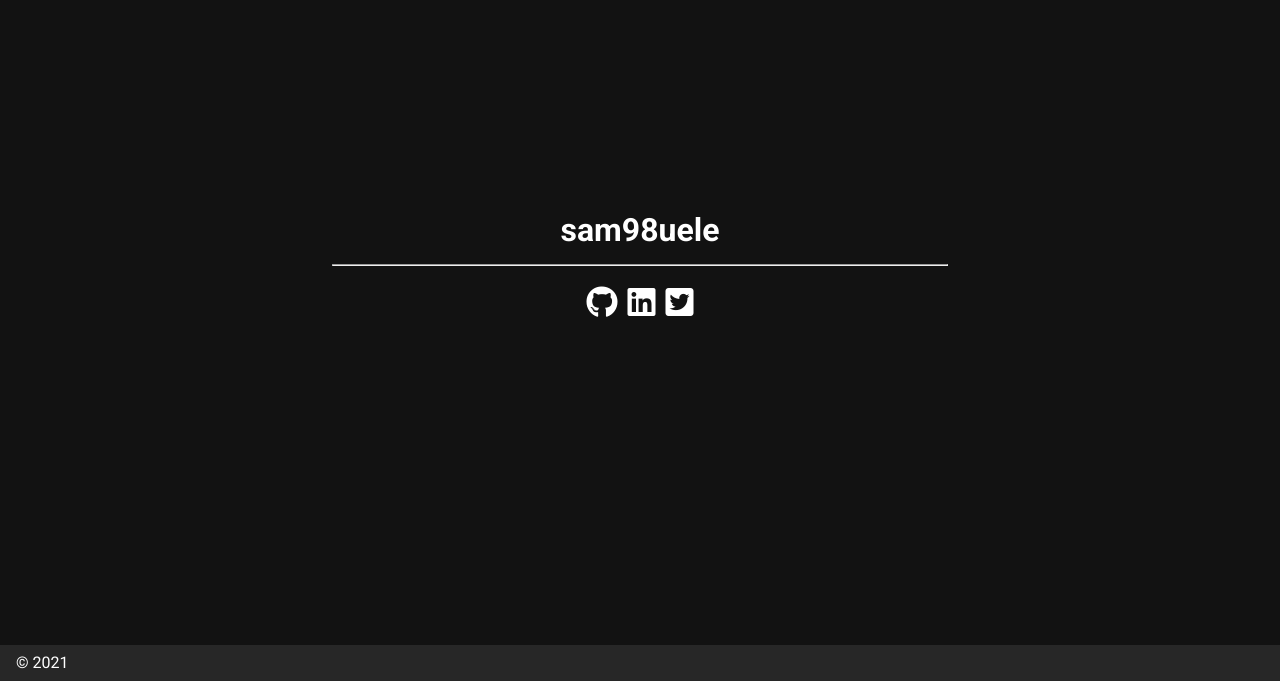
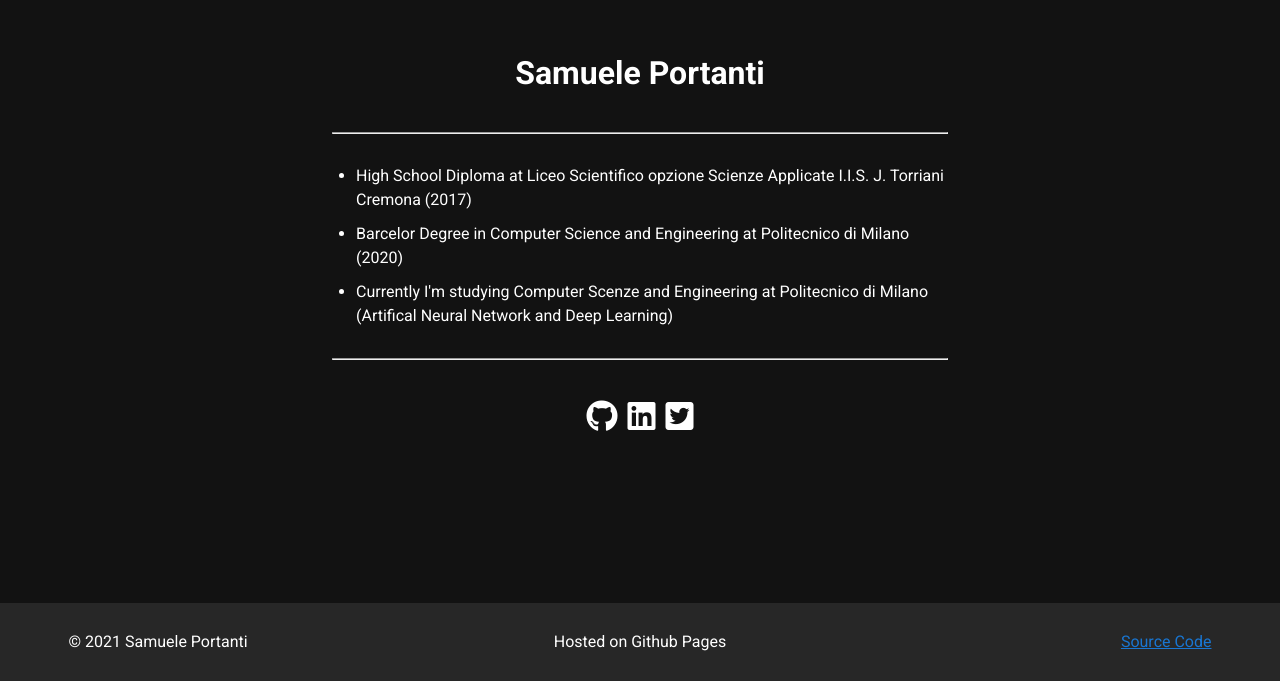
Before and after one commit to sam98uele/sam98uele.dev, a Nuxt app: page / in a window 1280 px wide. Shown: the part 119-800 px from the top of the page. Built offline with nearby package versions, Linux system fonts and the light colour scheme; what v-tooltip would draw is missing.

Commit message:
Modify Homepage

```diff
--- a/components/Welcome.vue
+++ b/components/Welcome.vue
@@ -2,9 +2,24 @@
   <v-row align="center" justify="center">
     <v-col>
       <div>
-        <h1 style="margin-bottom: 5px">sam98uele</h1>
+        <h1 style="margin-bottom: 35px">Samuele Portanti</h1>
 
-        <hr style="margin-top: 10px; margin-bottom: 20px" />
+        <hr style="margin-top: 10px; margin-bottom: 30px" />
+        <ul class="text-left space-lines-10">
+          <li>
+            High School Diploma at Liceo Scientifico opzione Scienze Applicate
+            I.I.S. J. Torriani Cremona (2017)
+          </li>
+          <li>
+            Barcelor Degree in Computer Science and Engineering at Politecnico
+            di Milano (2020)
+          </li>
+          <li>
+            Currently I'm studying Computer Scenze and Engineering at
+            Politecnico di Milano (Artifical Neural Network and Deep Learning)
+          </li>
+        </ul>
+        <hr style="margin-top: 30px; margin-bottom: 40px" />
         <v-tooltip bottom>
           <template #activator="{ on, attrs }">
             <a
@@ -62,11 +77,14 @@
 // }
 </script>
 
-<style>
+<style scoped>
 .social-icon {
   color: white;
 }
 .social-icon-mar {
   margin-right: 10px;
 }
+.space-lines-10 li {
+  margin: 0 0 10px 0;
+}
 </style>
--- a/layouts/default.vue
+++ b/layouts/default.vue
@@ -6,9 +6,40 @@
       </v-container>
     </v-main>
     <v-footer :absolute="true" app>
-      <span>&copy; {{ new Date().getFullYear() }}</span>
+      <v-container>
+        <v-row>
+          <v-col cols="12" sm="4">
+            <v-card class="pa-2 no-color-no-border" outlined tile>
+              <span
+                >&copy; {{ new Date().getFullYear() }} Samuele Portanti
+              </span>
+            </v-card>
+          </v-col>
+          <v-col cols="12" sm="4">
+            <v-card class="pa-2 no-color-no-border text-center" outlined tile>
+              <span>Hosted on Github Pages</span>
+            </v-card>
+          </v-col>
+          <v-col cols="12" sm="4">
+            <v-card class="pa-2 no-color-no-border text-right" outlined tile>
+              <span>
+                <a href="https://github.com/sam98uele/sam98uele.dev"
+                  >Source Code
+                </a>
+              </span>
+            </v-card>
+          </v-col>
+        </v-row>
+      </v-container>
     </v-footer>
   </v-app>
 </template>
 
 <script></script>
+
+<style scoped>
+.no-color-no-border {
+  border-color: transparent;
+  background-color: transparent;
+}
+</style>
--- a/pages/inspire.vue
+++ /dev/null
@@ -1,15 +0,0 @@
-<template>
-  <v-row>
-    <v-col class="text-center">
-      <img src="/v.png" alt="Vuetify.js" class="mb-5" />
-      <blockquote class="blockquote">
-        &#8220;First, solve the problem. Then, write the code.&#8221;
-        <footer>
-          <small>
-            <em>&mdash;John Johnson</em>
-          </small>
-        </footer>
-      </blockquote>
-    </v-col>
-  </v-row>
-</template>
```
